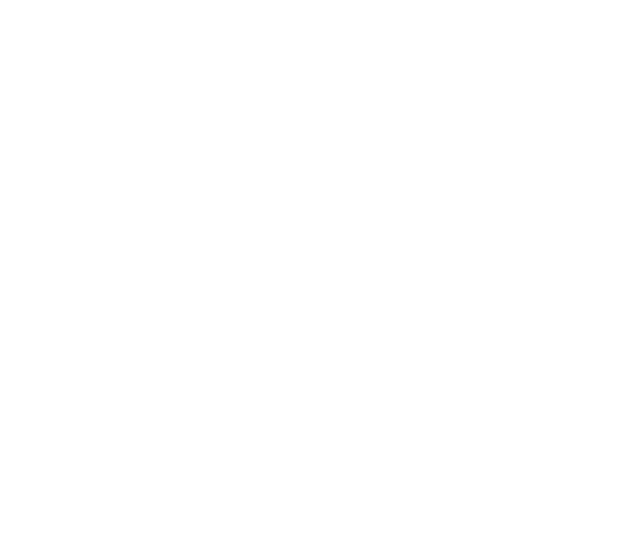
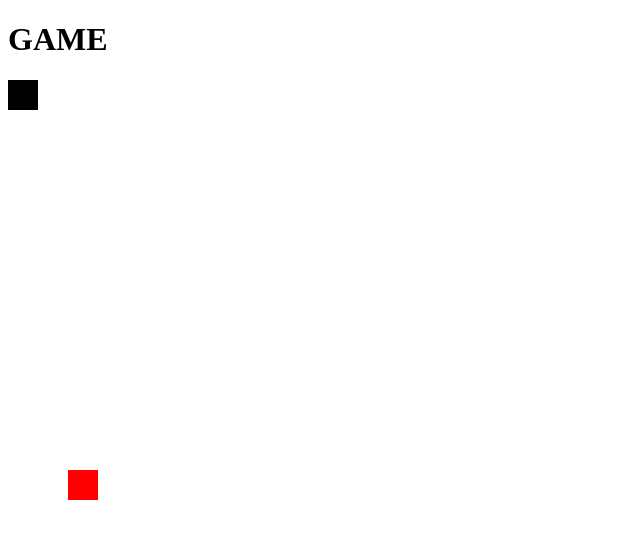
Before and after one commit to Amirka2/snake_canvas, a plain HTML site: page index.html in a window 1280 px wide. Shown: the whole page, without its empty margins (0-640 px from the left). Drawn offline with Linux system fonts and the light colour scheme.

Commit message:
added apple and start position for snake

```diff
--- a/index.html
+++ b/index.html
@@ -8,6 +8,7 @@
     <title>Document</title>
 </head>
 <body>
+<h1>GAME</h1>
     <canvas id="snake_game">canvas isn't supported</canvas>
     <script src="script.js"></script>
 </body>
--- a/script.js
+++ b/script.js
@@ -0,0 +1,55 @@
+let rand = function(min, max) {
+    let s = 30;
+    k = Math.floor(Math.random() * (max - min) + min);
+    return (Math.round(k / s) * s);
+}
+
+let newApple = function() {
+    return [rand(0, innerWidth), rand(0, innerHeight)];
+}
+
+let newBody = function() {
+    return [{x: 0, y: 0}];
+}
+
+var gameField = document.getElementById('snake_game'),
+    g = gameField.getContext('2d'),
+    snakeBody = newBody(),
+    dir = 1,
+    apple = newApple();
+
+
+gameField.width = innerWidth;
+gameField.height = innerHeight;
+
+let redraw = function(timeout, s) {
+    setInterval(() => {
+        g.clearRect(0, 0, gameField.width, gameField.height);
+        g.fillStyle = '#F00';
+        g.fillRect(...apple, s, s);
+        g.fillStyle = '#000';
+        snakeBody.forEach((el, index) => {
+            if (apple[0] + s >= gameField.width || apple[1] + s >= gameField.height) {
+                apple = newApple();
+            }
+            let last = snakeBody.length - 1;
+            if (el.x === snakeBody[last].x && el.y === snakeBody[last].y && index !== last) {
+                gameEnd();
+            }
+        })
+        g.fillRect(snakeBody[0].x, snakeBody[0].y, s, s);
+        console.log('redrawing')
+    }, timeout);
+}
+
+let gameStart = function() {
+    let timeout = 60;
+    let s = 30;
+    redraw(timeout, s);
+}
+
+let gameEnd = function() {
+    document.getElementById('snake_game').style.visibility = 'hidden';
+}
+
+gameStart();
```
